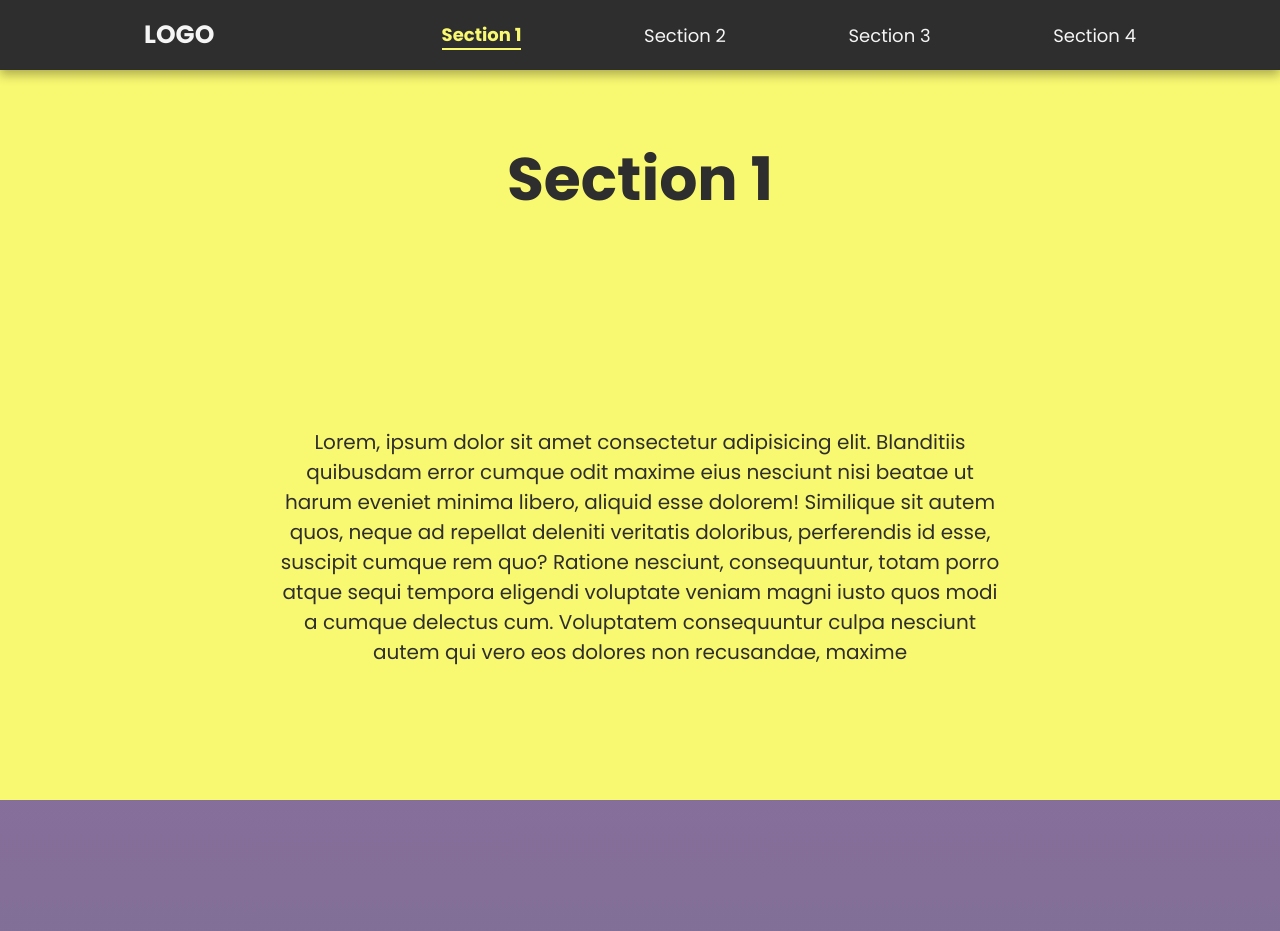
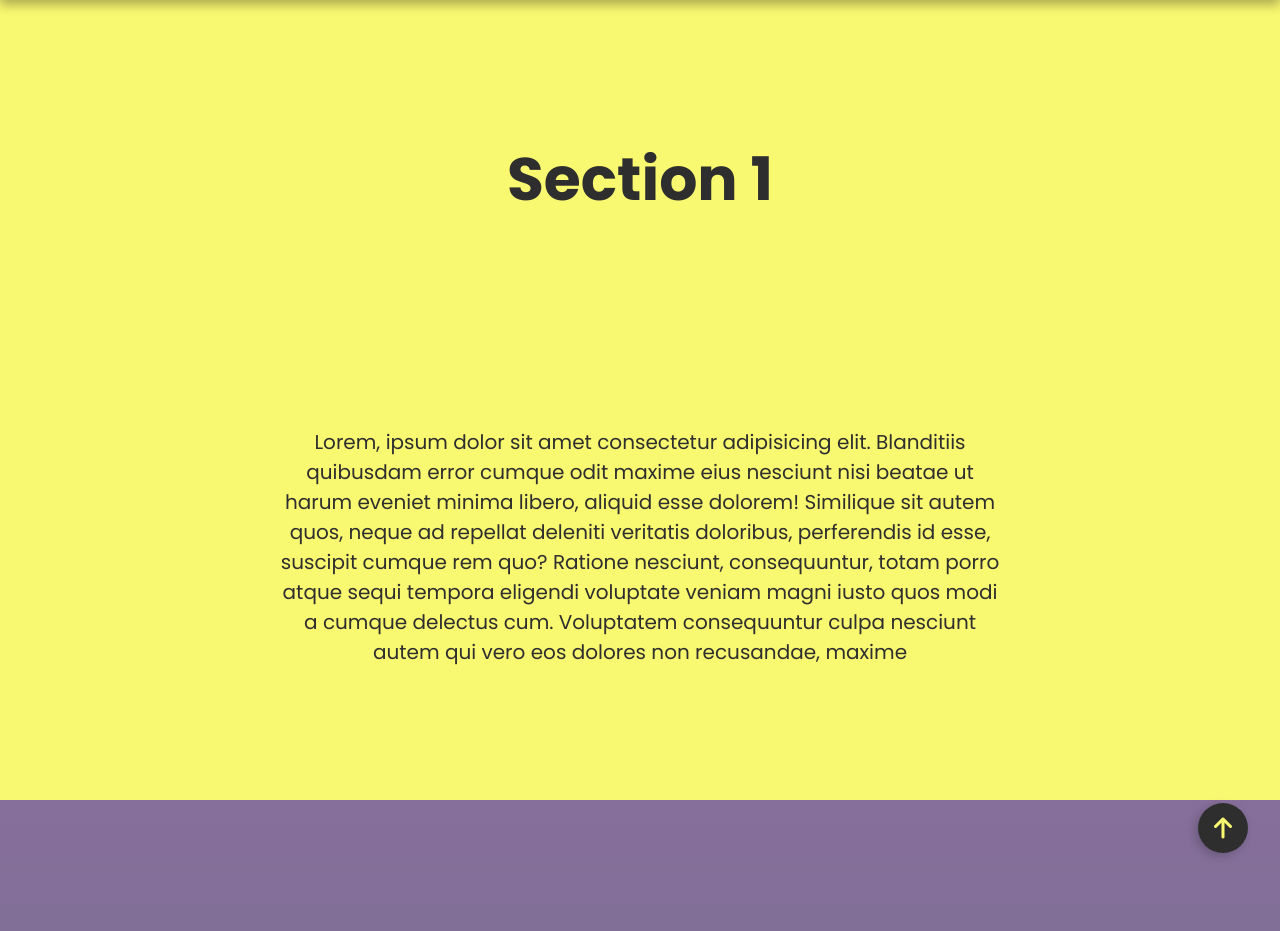
Before and after one commit to MalikXZ9/malik-udacity-landing-page, a plain HTML site: page index.html in a window 1280 px wide. Shown: the top 931 px of the page. Drawn offline with Linux system fonts and the light colour scheme.

Commit message:
added back to top, hide nav while not scrolling

```diff
--- a/css/style.css
+++ b/css/style.css
@@ -23,8 +23,8 @@ header {
   position: fixed;
   width: 100%;
   top: 0;
-  /* background-color: #337c70; */
   background: #2e2e2e;
+  transition: transform 300ms ease-in-out;
 }
 
 .nav {
@@ -65,6 +65,48 @@ header {
   color: #f9f871;
   font-weight: bold;
   border-bottom: 2px solid #f9f871;
+}
+
+.hide-nav {
+  transform: translateY(-100%);
+}
+
+.btt {
+  cursor: pointer;
+  display: flex;
+  align-items: center;
+  justify-content: center;
+  width: 50px;
+  height: 50px;
+  padding: 1.2rem;
+  border: none;
+  outline: none;
+  background-color: #2e2e2e;
+  border-radius: 50%;
+  box-shadow: -3px 3px 10px rgba(0, 0, 0, 0.2);
+  position: fixed;
+  right: 2rem;
+  bottom: 2rem;
+  transition: transform 300ms ease-out, background-color 300ms ease-out;
+  transform: translateY(170%);
+}
+
+.btt:hover {
+  background-color: #f9f871;
+}
+
+.btt:hover .fas {
+  color: #2e2e2e;
+}
+
+.btt-show {
+  transform: translateY(0);
+}
+
+.fas {
+  font-size: 1.5rem;
+  color: #f9f871;
+  transition: color 300ms ease-in-out;
 }
 
 @media (max-width: 970px) {
@@ -173,11 +215,6 @@ main {
   color: white;
 }
 
-/* .white {
-  background: white;
-  color: #2e2e2e;
-} */
-
 .s-header {
   font-size: 3.75rem;
 }
--- a/index.html
+++ b/index.html
@@ -10,11 +10,22 @@
       href="https://fonts.googleapis.com/css2?family=Poppins:wght@400;500;600;700&display=swap"
       rel="stylesheet"
     />
+    <link
+      rel="stylesheet"
+      href="https://cdnjs.cloudflare.com/ajax/libs/font-awesome/6.0.0-beta2/css/all.min.css"
+      integrity="sha512-YWzhKL2whUzgiheMoBFwW8CKV4qpHQAEuvilg9FAn5VJUDwKZZxkJNuGM4XkWuk94WCrrwslk8yWNGmY1EduTA=="
+      crossorigin="anonymous"
+      referrerpolicy="no-referrer"
+    />
     <link rel="stylesheet" href="./css/style.css" />
     <title>FWD landing page</title>
   </head>
   <body>
     <h3 class="logo-2">LOGO</h3>
+
+    <button class="btt">
+      <i class="fas fa-arrow-up"></i>
+    </button>
 
     <div class="hamburger">
       <span class="line top"></span>
--- a/js/app.js
+++ b/js/app.js
@@ -7,7 +7,8 @@ const lineButtom = document.querySelector('.bottom');
 const hamMenu = document.querySelector('header');
 const navLinks = document.querySelector('.nav-links');
 const sections = document.querySelectorAll('.section');
-
+const header = document.querySelector('header');
+const bttBtn = document.querySelector('.btt');
 //----------functions----------
 const toggleHamburger = () => {
   lineTop.classList.toggle('lt-open');
@@ -28,7 +29,7 @@ const removeSectionActiveClass = () => {
   });
 };
 
-//create nav links
+//create nav links ---
 sections.forEach((section, i) => {
   const link = document.createElement('li');
   link.textContent = `Section ${i + 1}`;
@@ -54,7 +55,12 @@ navLinks.addEventListener('click', e => {
   }
 });
 
-//Update Navigation while scrolling --
+//back to top functionality
+bttBtn.addEventListener('click', () => {
+  sections[0].scrollIntoView({ behavior: 'smooth' });
+});
+
+//Update Navigation and Sections while scrolling --
 sections.forEach((section, i) => {
   section = document.querySelector(`.section-${i + 1}`);
 
@@ -77,17 +83,35 @@ sections.forEach((section, i) => {
   sectionObserver.observe(section);
 });
 
-//TEST CODE
-/*
-sections.forEach((section, i) => {
-  section = document.querySelector(`#section-${i + 1}`);
-  const secCoords = section.getBoundingClientRect();
+//hide nav when user stop scrolling
+let userScrolling;
+window.addEventListener(
+  'scroll',
+  e => {
+    header.classList.remove('hide-nav');
+    window.clearTimeout(userScrolling);
 
-  window.addEventListener('scroll', () => {
-    if (window.scrollY >= secCoords.top) {
-      removeActiveClass();
-      navLink[i].classList.add('active');
+    userScrolling = setTimeout(() => {
+      header.classList.add('hide-nav');
+    }, 1000);
+  },
+  false
+);
+
+//show back to top btn
+const showBtt = entries => {
+  entries.forEach(e => {
+    if (!e.isIntersecting) {
+      bttBtn.classList.add('btt-show');
+    } else {
+      bttBtn.classList.remove('btt-show');
     }
   });
+};
+
+const section1Observer = new IntersectionObserver(showBtt, {
+  root: null,
+  threshold: 0,
 });
-*/
+
+section1Observer.observe(sections[0]);
```
